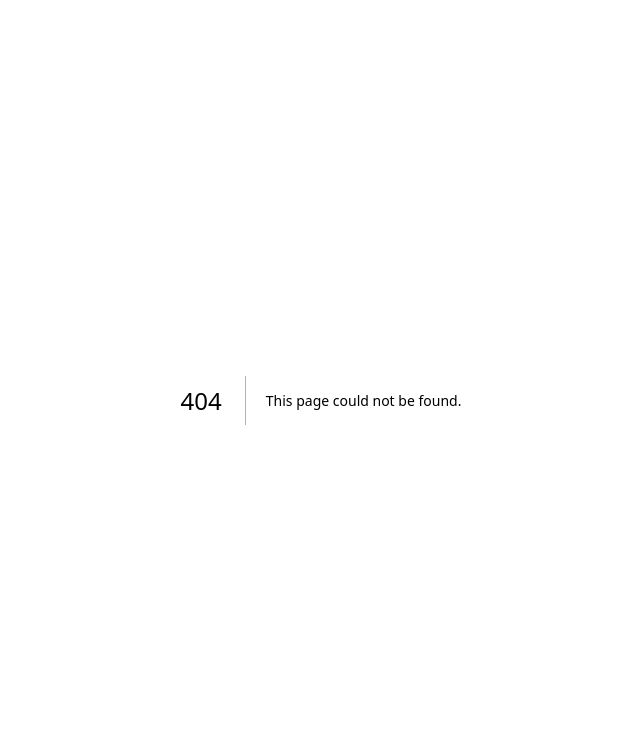
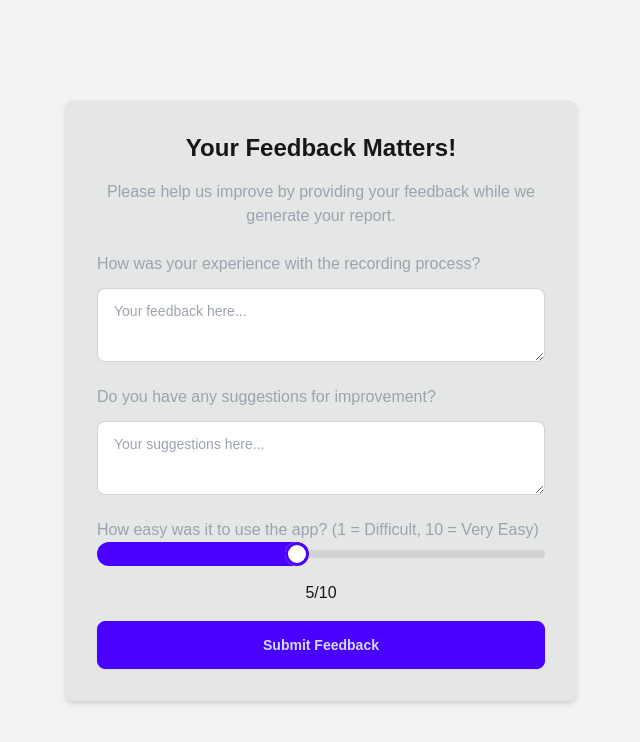
Before and after one commit to AST0008/plugin, a Next.js app in the folder frontend/lokahi/: page /feedback in a window 1280 px wide. Before the commit this address had no page. Shown: the top 742 px of the page, without its empty margins (319-959 px from the left). Built offline with nearby package versions, Linux system fonts and the light colour scheme.

Commit message:
hosted url

```diff
--- a/frontend/lokahi/app/data/page.jsx
+++ b/frontend/lokahi/app/data/page.jsx
@@ -2,8 +2,10 @@
 
 import React, { useEffect, useState } from "react";
 import { supabase } from "@/components/supabase"; // Adjust the path to your Supabase client file
+import { useRouter } from "next/navigation";
 
 export default function RecordingsPage() {
+    const router = useRouter();
   const [recordings, setRecordings] = useState([]);
   const [loading, setLoading] = useState(true);
   const [groupedRecordings, setGroupedRecordings] = useState({});
@@ -40,7 +42,12 @@ export default function RecordingsPage() {
   };
 
   return (
+    <>
+
       <div className="min-h-screen bg-base-200 p-6">
+      <button onClick={() => router.push("/")} className="absolute top-10 right-12 btn btn-secondary">
+        Go back to Home
+      </button>
         <h1 className="text-3xl font-bold text-center mb-6">Recordings</h1>
 
         {loading ? (
@@ -104,5 +111,6 @@ export default function RecordingsPage() {
           ))
         )}
       </div>
+    </>
   );
 }
--- /dev/null
+++ b/frontend/lokahi/app/feedback/page.jsx
@@ -0,0 +1,120 @@
+"use client";
+
+import React, { useState } from "react";
+import { useRouter } from "next/navigation";
+
+export default function FeedbackForm() {
+  const router = useRouter();
+  const [formData, setFormData] = useState({
+    experience: "",
+    suggestions: "",
+    easeOfUse: 5,
+  });
+  const [submitted, setSubmitted] = useState(false);
+
+  const handleChange = (e) => {
+    const { name, value } = e.target;
+    setFormData({ ...formData, [name]: value });
+  };
+
+  const handleSubmit = (e) => {
+    e.preventDefault();
+    console.log("Feedback Submitted:", formData);
+    setSubmitted(true);
+
+    // Simulate a 1.5-minute delay to transition to the report page
+    setTimeout(() => {
+      router.push("/report"); // Navigate to the report page
+    }, 1500); // 1.5 seconds delay (adjustable for actual report generation time)
+  };
+
+  return (
+    <div className="min-h-screen flex flex-col justify-center items-center bg-base-200 p-6">
+      {!submitted ? (
+        <div className="bg-base-300 rounded-lg shadow-md p-8 w-full max-w-lg">
+          <h1 className="text-2xl font-bold text-center mb-4">
+            Your Feedback Matters!
+          </h1>
+          <p className="text-center text-gray-400 mb-6">
+            Please help us improve by providing your feedback while we generate
+            your report.
+          </p>
+          <form onSubmit={handleSubmit} className="space-y-4">
+            {/* Experience Feedback */}
+            <div>
+              <label
+                htmlFor="experience"
+                className="block mb-3 text-gray-400 font-medium"
+              >
+                How was your experience with the recording process?
+              </label>
+              <textarea
+                id="experience"
+                name="experience"
+                value={formData.experience}
+                onChange={handleChange}
+                className="textarea textarea-bordered w-full"
+                placeholder="Your feedback here..."
+                required
+              ></textarea>
+            </div>
+
+            {/* Suggestions */}
+            <div>
+              <label
+                htmlFor="suggestions"
+                className="block mb-3 text-gray-400 font-medium"
+              >
+                Do you have any suggestions for improvement?
+              </label>
+              <textarea
+                id="suggestions"
+                name="suggestions"
+                value={formData.suggestions}
+                onChange={handleChange}
+                className="textarea textarea-bordered w-full"
+                placeholder="Your suggestions here..."
+              ></textarea>
+            </div>
+
+            {/* Ease of Use Rating */}
+            <div>
+              <label
+                htmlFor="easeOfUse"
+                className=" mb-3 text-gray-400 font-medium"
+              >
+                How easy was it to use the app? (1 = Difficult, 10 = Very Easy)
+              </label>
+              <input
+                type="range"
+                id="easeOfUse"
+                name="easeOfUse"
+                min="1"
+                max="10"
+                value={formData.easeOfUse}
+                onChange={handleChange}
+                className="range range-primary"
+              />
+              <div className="text-center mt-2">{formData.easeOfUse}/10</div>
+            </div>
+
+            {/* Submit Button */}
+            <div className="text-center">
+              <button type="submit" className="btn btn-primary w-full">
+                Submit Feedback
+              </button>
+            </div>
+          </form>
+        </div>
+      ) : (
+        <div className="text-center">
+          <h1 className="text-2xl font-bold mb-4">Thank You for Your Feedback!</h1>
+          <p className="text-gray-600 mb-6">
+            We appreciate your input. Your report will be ready shortly.
+          </p>
+          <div className="loader"></div> {/* Optional loader animation */}
+        </div>
+      )}
+    </div>
+  );
+}
--- a/frontend/lokahi/app/report/page.jsx
+++ b/frontend/lokahi/app/report/page.jsx
@@ -27,14 +27,19 @@ ChartJS.register(
 );
 
 const Report = () => {
-    const router = useRouter();
-
+  const router = useRouter();
 
   // Sample data, in practice, this data would likely come from an API or be passed as props
   const [rating, setRating] = useState(8); // Rating out of 10
-  const [corrections, setCorrections] = useState("The user made several grammatical errors during the video.");
-  const [thingsCouldBeBetter, setThingsCouldBeBetter] = useState("The pacing of the response could have been improved.");
-  const [suggestions, setSuggestions] = useState("Avoid using filler words like 'um' and 'uh'. Practice more before recording.");
+  const [corrections, setCorrections] = useState(
+    "The user made several grammatical errors during the video."
+  );
+  const [thingsCouldBeBetter, setThingsCouldBeBetter] = useState(
+    "The pacing of the response could have been improved."
+  );
+  const [suggestions, setSuggestions] = useState(
+    "Avoid using filler words like 'um' and 'uh'. Practice more before recording."
+  );
   const [grammaticalErrors, setGrammaticalErrors] = useState(3); // Number of grammatical errors
   const [stuttering, setStuttering] = useState(2); // Number of stuttering occurrences
 
@@ -121,8 +126,11 @@ const Report = () => {
 
   return (
     <div className="min-h-screen bg-base-200 flex flex-col justify-center items-center py-8">
-      <button onClick={() => router.push('/data')} className="absolute top-10 right-12 btn btn-secondary">
-        Go back to Home
+      <button
+        onClick={() => router.push("/data")}
+        className="absolute top-10 right-12 btn btn-secondary"
+      >
+        Previous Recordings
       </button>
       <h1 className="text-3xl font-bold text-center  mb-6">Recording Report</h1>
       <div className="w-full max-w-4xl bg-gray-800  p-6 rounded-lg shadow-lg">
--- a/frontend/lokahi/app/video/Recording.jsx
+++ b/frontend/lokahi/app/video/Recording.jsx
@@ -1,5 +1,6 @@
 "use client";
 
+import { useRouter } from "next/navigation";
 import React, { useEffect, useRef, useState } from "react";
 
 const Questions = [
@@ -10,6 +11,7 @@ const Questions = [
 ];
 
 export default function Recording() {
+  const router = useRouter()
   const [currentQuestion, setCurrentQuestion] = useState(0);
   const [isRecording, setIsRecording] = useState(false);
   const [videoChunks, setVideoChunks] = useState([]);
@@ -153,13 +155,14 @@ export default function Recording() {
       }
 
       // Example API call (you can replace with your own backend URL)
-      const response = await fetch("http://localhost:8000/upload", {
+      const response = await fetch("https://plugin-brown.vercel.app/upload", {
         method: "POST",
         body: formData,
       });
 
       if (response.ok) {
         alert("Recordings uploaded successfully!");
+        router.push('/feedback')
       } else {
         alert("Failed to upload recordings.");
       }
--- a/frontend/lokahi/app/video/page.jsx
+++ b/frontend/lokahi/app/video/page.jsx
@@ -1,19 +1,12 @@
 "use client";
-import { signIn, useSession } from "next-auth/react";
 import Recording from "./Recording";
 import { useRouter } from "next/navigation";
 export default function Page() {
-
-
-  const router = useRouter()
+  const router = useRouter();
   return (
     <div className="flex flex-col min-h-screen bg-base-200 justify-center items-center">
+
       <Recording />
-      <button onClick={ () => router.push('/report')} className="btn">
-
-      Check out the report
-      </button>
-
     </div>
   );
 }
```
Lines whose indentation alone changed are shown as unchanged.
